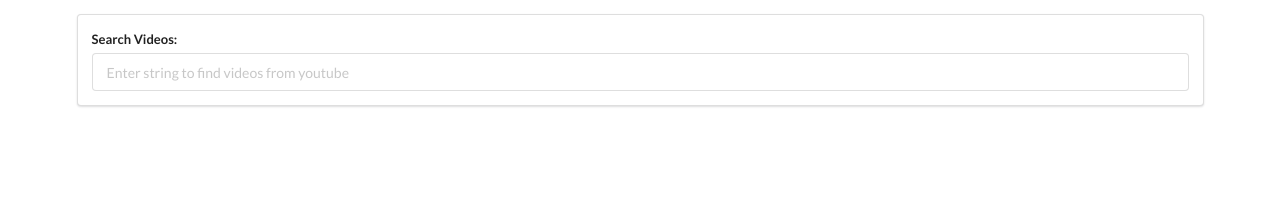
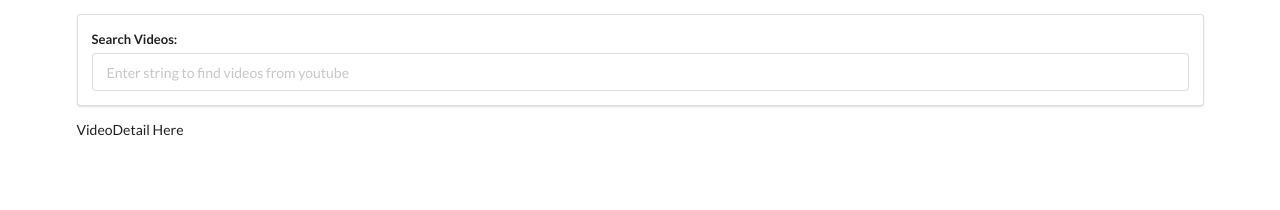
Before and after one commit to Beschuetzer/React, a React (Create React App) app in the folder videos/: page / in a window 1280 px wide. Shown: the top 210 px of the page. Built offline with nearby package versions, Linux system fonts and the light colour scheme.

Commit message:
videoItems complete

```diff
--- a/videos/src/components/App.js
+++ b/videos/src/components/App.js
@@ -35,7 +35,10 @@ export default class App extends React.Component {
         return (
             <div className="ui container" style={{marginTop: "1rem"}}>
                 <SearchBar onSearchSubmit={this.onSearchSubmit}/>
-                <VideoList videos={this.state.videos}/>
+                <div className="video-grid">
+                    <VideoDetail/>
+                    <VideoList videos={this.state.videos}/>
+                </div>
             </div>
         );
     }
--- a/videos/src/components/VideoItem.js
+++ b/videos/src/components/VideoItem.js
@@ -1,4 +1,5 @@
 import React from 'react';
+import './css/VideoItem.css';
 
 export default class VideoItem extends React.Component {
     constructor() {
@@ -8,21 +9,13 @@ export default class VideoItem extends React.Component {
         };
     }
     render() {
-        console.log('this.props.video =', this.props.video);
         return (
-            <div className="ui segment" >
-                <div className="card">
-                    <div className="image">
-                        <img src={this.props.video.snippet.thumbnails.medium.url} alt={this.props.video.snippet.description}/>
-                    </div>
-                    <div className="content">
-                        <div className="header">
-                            {this.props.video.snippet.channelTitle}
-                        </div>
-                        <div className="description">
-                            {this.props.video.snippet.description}
-                        </div>
-                    </div>
+            <div className="item video-item">
+                {/* <i className="large github middle aligned icon"></i> */}
+                <img src={this.props.video.snippet.thumbnails.medium.url} alt={this.props.video.snippet.description}/>
+
+                <div className="content">
+                    <a href="/" className="header">{this.props.video.snippet.title}</a>
                 </div>
             </div>
         );
--- a/videos/src/components/VideoList.js
+++ b/videos/src/components/VideoList.js
@@ -19,7 +19,7 @@ export default class VideoList extends React.Component {
 
         return (
             // {renderedVideos}
-            <div>
+            <div className="ui divided relaxed list video-list">
                 {renderedVideos}
             </div>
         );
--- /dev/null
+++ b/videos/src/components/css/VideoItem.css
@@ -0,0 +1,20 @@
+.video-item {
+    /* display: flex !important;
+    justify-content: space-between;
+    align-items: center; */
+}
+.video-item img {
+    width: 100%;
+    cursor: pointer;
+}
+.video-list {
+    max-width: 50%;
+    min-width: 12rem;
+}
+.video-grid {
+    display: grid;
+    grid-template-columns: 1fr min-content;
+}
+.video-list{
+    margin-top: 0 !important;
+}
```
